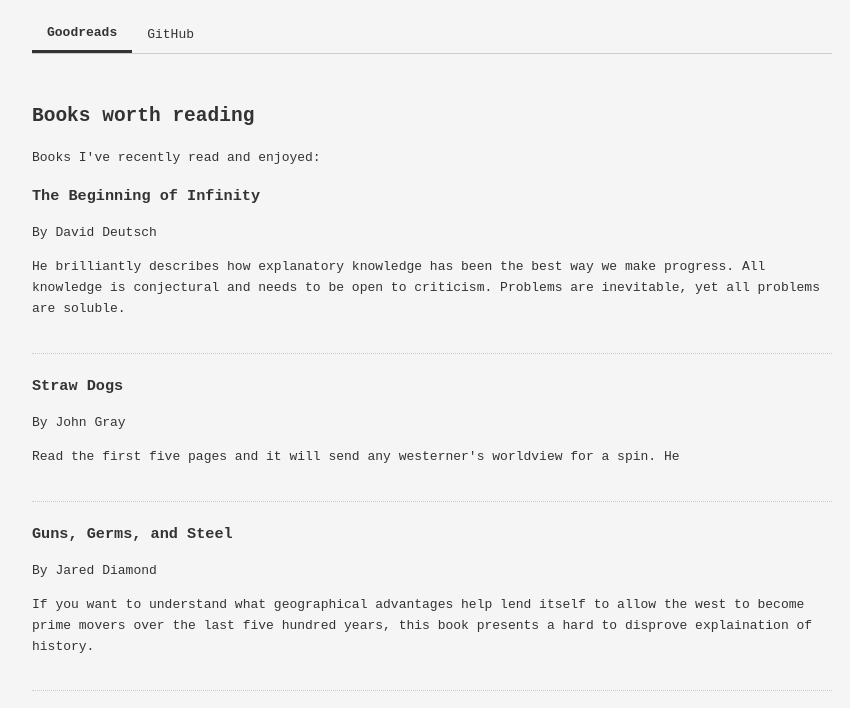
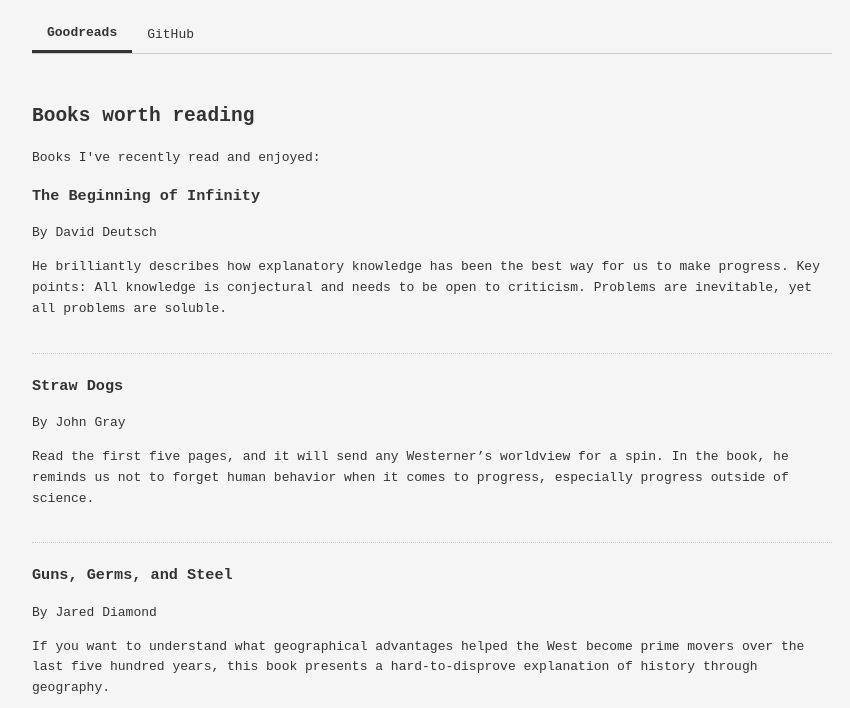
Before and after one commit to Chapman-John/Portfolio, a plain HTML site: page index.html in a window 1280 px wide. Both pictures are taken after a click on the button "Goodreads". Shown: the part 74-782 px from the top of the page, without its empty margins (208-1058 px from the left). Drawn offline with Linux system fonts and the light colour scheme.

Commit message:
Update index.html

```diff
--- a/index.html
+++ b/index.html
@@ -128,21 +128,20 @@
         <div class="book">
             <h3>The Beginning of Infinity</h3>
             <p>By David Deutsch</p>
-            <p>He brilliantly describes how explanatory knowledge has been the best way we make progress. All knowledge is
-            conjectural and needs to be open to criticism. Problems are inevitable, yet all problems are soluble.</p>
+            <p>He brilliantly describes how explanatory knowledge has been the best way for us to make progress.
+                Key points: All knowledge is conjectural and needs to be open to criticism. Problems are inevitable, yet all problems are soluble.</p>
         </div>
 
         <div class="book">
             <h3>Straw Dogs</h3>
             <p>By John Gray</p>
-            <p>Read the first five pages and it will send any westerner's worldview for a spin. He </p>
+            <p>Read the first five pages, and it will send any Westerner’s worldview for a spin. In the book, he reminds us not to forget human behavior when it comes to progress, especially progress outside of science.</p>
         </div>
 
         <div class="book">
             <h3>Guns, Germs, and Steel</h3>
             <p>By Jared Diamond</p>
-            <p>If you want to understand what geographical advantages help lend itself to allow the west to become prime movers
-            over the last five hundred years, this book presents a hard to disprove explaination of history.</p>
+            <p>If you want to understand what geographical advantages helped the West become prime movers over the last five hundred years, this book presents a hard-to-disprove explanation of history through geography.</p>
         </div>
 
         <p><a href="https://www.goodreads.com/user/show/155912143-johnathan-chapman">View my full Goodreads profile →</a></p>
```
